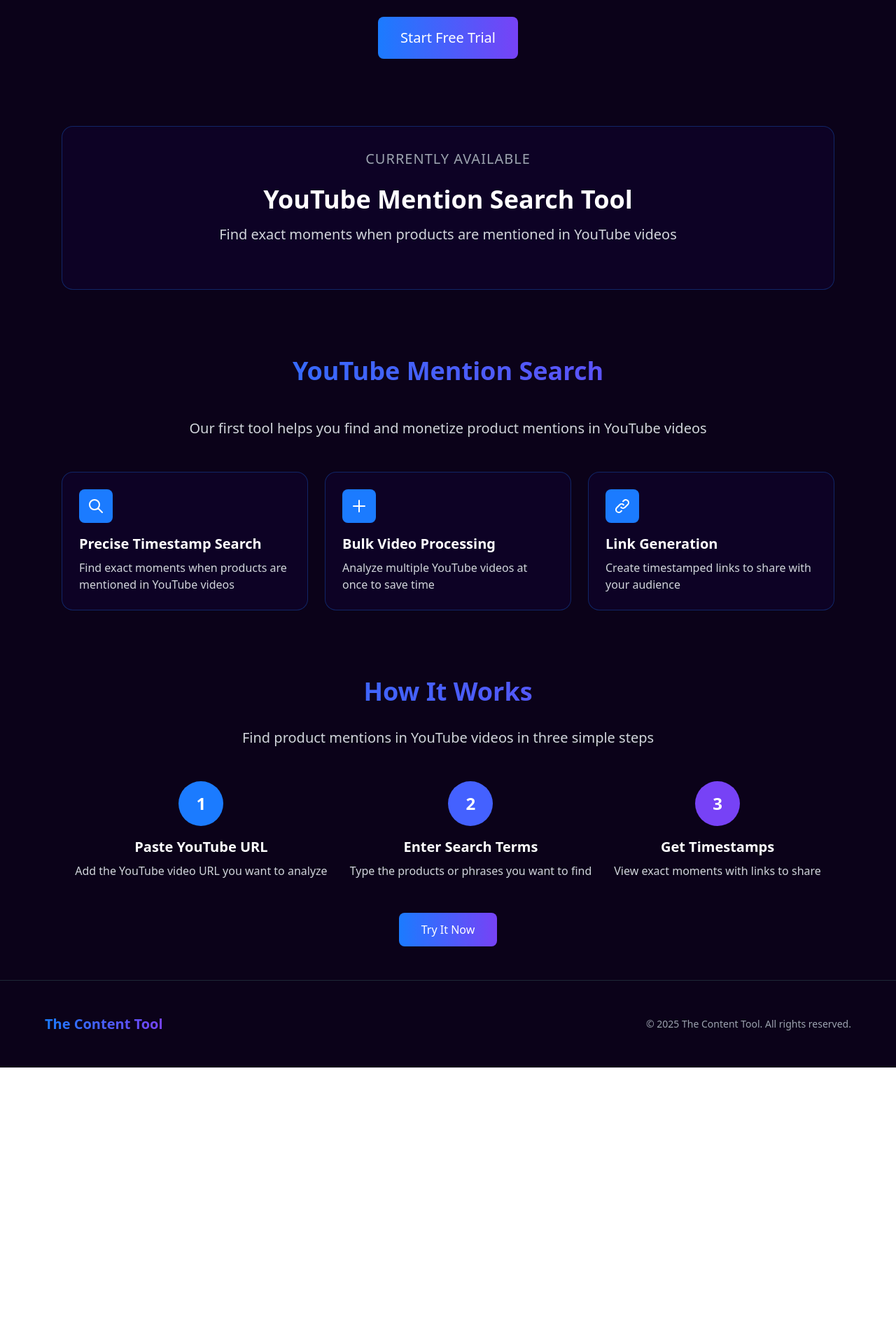
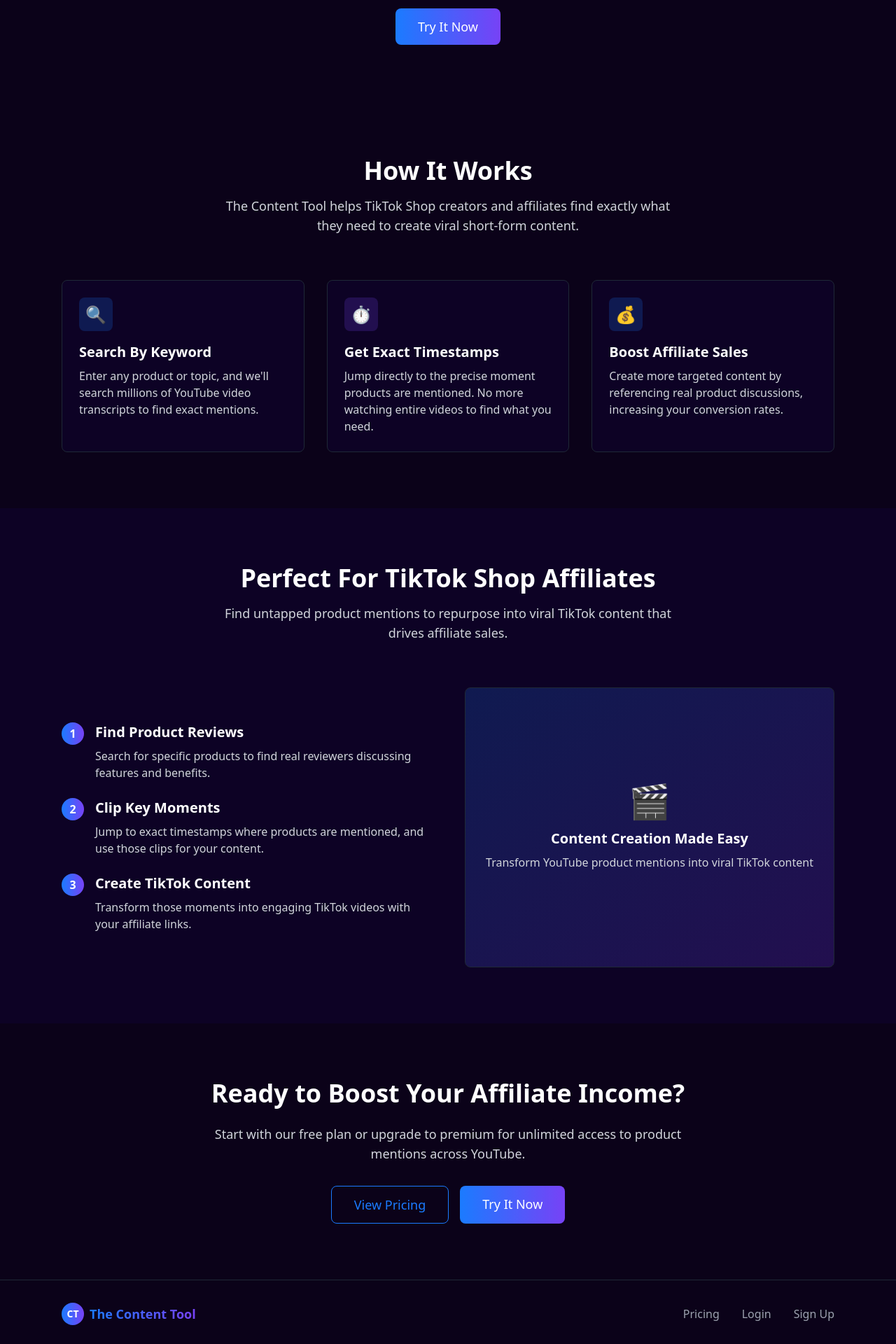
Before and after one commit to Crevista/Tiktok-affiliate-search, a Next.js app: page / in a window 1280 px wide. Shown: the part 420-2340 px from the top of the page at 70% size. Before the commit the page ends 1945 px from the top, so only its background shows below. Built offline with nearby package versions, Linux system fonts and the light colour scheme; no server answers.

Commit message:
Update home.js

```diff
--- a/app/home.js
+++ b/app/home.js
@@ -1,14 +1,16 @@
 "use client";
 
-import { useState } from 'react';
+import { useSession } from 'next-auth/react';
 import Link from 'next/link';
 import Image from 'next/image';
 
 export default function Home() {
+  const { data: session } = useSession();
+
   return (
-    <div className="min-h-screen bg-[#0B0219] text-white">
-      {/* Navigation Bar */}
-      <nav className="flex justify-between items-center p-6">
+    <div className="bg-[#0B0219] min-h-screen">
+      {/* Navigation */}
+      <nav className="max-w-6xl mx-auto flex justify-between items-center p-6">
         <Link href="/" className="flex items-center">
           <div className="w-10 h-10 mr-2 rounded-full bg-gradient-to-r from-[#1B7BFF] to-[#7742F6] flex items-center justify-center">
             <span className="text-xl font-bold text-white">CT</span>
@@ -18,169 +20,212 @@ export default function Home() {
           </span>
         </Link>
         <div className="flex gap-4">
-          <Link href="/login">
-            <button className="px-4 py-2 text-white hover:text-gray-200">
+          {session ? (
+            <>
+              <Link href="/account" className="px-4 py-2 text-white hover:text-gray-200">
+                Account
+              </Link>
+              <Link href="/search" className="px-6 py-2 border border-white/20 text-white rounded-lg hover:bg-white/5">
+                Search
+              </Link>
+            </>
+          ) : (
+            <>
+              <Link href="/login" className="px-4 py-2 text-white hover:text-gray-200">
                 Login
-            </button>
               </Link>
-          <Link href="/signup">
-            <button className="px-6 py-2 bg-gradient-to-r from-[#1B7BFF] to-[#7742F6] rounded-lg hover:opacity-90 transition">
+              <Link href="/signup" className="px-6 py-2 bg-gradient-to-r from-[#1B7BFF] to-[#7742F6] rounded-lg hover:opacity-90 transition text-white">
                 Sign Up
-            </button>
               </Link>
+            </>
+          )}
         </div>
       </nav>
 
       {/* Hero Section */}
-      <section className="px-6 py-12 max-w-6xl mx-auto text-center">
-        <h1 className="text-5xl md:text-6xl font-bold mb-6">
-          <span className="bg-gradient-to-r from-[#1B7BFF] to-[#7742F6] text-transparent bg-clip-text">
-            Smart Tools
-          </span>{" "}
-          for<br />
-          TikTok Affiliates<br />
-          and Content Creators
+      <div className="max-w-6xl mx-auto px-6 py-20 text-center">
+        <h1 className="text-5xl md:text-6xl font-bold text-white mb-6">
+          Find <span className="text-transparent bg-clip-text bg-gradient-to-r from-[#1B7BFF] to-[#7742F6]">Exact Moments</span> Products Are Mentioned
         </h1>
-        <p className="text-xl md:text-2xl text-gray-300 mb-10 max-w-3xl mx-auto">
-          Save time, create better content, and maximize your affiliate revenue with our suite of specialized creator tools.
+        <p className="text-xl text-gray-300 max-w-3xl mx-auto mb-8">
+          Discover precisely when products are mentioned in YouTube videos. Create better affiliate content with timestamped links directly to product mentions.
         </p>
-        <Link href="/signup">
-          <button className="px-8 py-4 text-xl bg-gradient-to-r from-[#1B7BFF] to-[#7742F6] rounded-lg hover:opacity-90 transition">
-            Start Free Trial
-          </button>
+
+        {/* Main CTA - If logged in, go to search, otherwise go to login with redirect */}
+        <Link
+          href={session ? "/search" : "/login?redirect=search"}
+          className="mt-8 px-8 py-3 bg-gradient-to-r from-[#1B7BFF] to-[#7742F6] text-white rounded-lg hover:opacity-90 transition text-lg font-medium inline-block"
+        >
+          Try It Now
         </Link>
-      </section>
+      </div>
 
-      {/* Currently Available Section */}
-      <section className="px-6 py-12 max-w-6xl mx-auto">
-        <div className="border border-[#1B7BFF]/30 rounded-2xl p-8 bg-[#0D0225]">
-          <h2 className="text-xl text-center text-gray-400 uppercase tracking-wider mb-6">
-            Currently Available
-          </h2>
-          <h3 className="text-4xl font-bold text-center mb-4">
-            YouTube Mention Search Tool
-          </h3>
-          <p className="text-xl text-center text-gray-300 mb-8">
-            Find exact moments when products are mentioned in YouTube videos
+      {/* Feature Section */}
+      <div className="max-w-6xl mx-auto px-6 py-20">
+        <div className="text-center mb-16">
+          <h2 className="text-3xl md:text-4xl font-bold text-white mb-4">How It Works</h2>
+          <p className="text-lg text-gray-300 max-w-2xl mx-auto">
+            The Content Tool helps TikTok Shop creators and affiliates find exactly what they need to create viral short-form content.
           </p>
         </div>
-      </section>
 
-      {/* Features Section */}
-      <section className="px-6 py-12 max-w-6xl mx-auto">
-        <h2 className="text-4xl font-bold text-center mb-12 bg-gradient-to-r from-[#1B7BFF] to-[#7742F6] text-transparent bg-clip-text">
-          YouTube Mention Search
-        </h2>
-        <p className="text-xl text-center text-gray-300 mb-12">
-          Our first tool helps you find and monetize product mentions in YouTube videos
-        </p>
-
-        <div className="grid md:grid-cols-2 lg:grid-cols-3 gap-6">
+        <div className="grid md:grid-cols-3 gap-8">
           {/* Feature 1 */}
-          <div className="border border-[#1B7BFF]/30 rounded-2xl p-6 bg-[#0D0225]">
-            <div className="w-12 h-12 bg-[#1B7BFF] rounded-lg flex items-center justify-center mb-4">
-              <svg xmlns="http://www.w3.org/2000/svg" className="h-6 w-6 text-white" fill="none" viewBox="0 0 24 24" stroke="currentColor">
-                <path strokeLinecap="round" strokeLinejoin="round" strokeWidth={2} d="M21 21l-6-6m2-5a7 7 0 11-14 0 7 7 0 0114 0z" />
-              </svg>
+          <div className="bg-[#0D0225] p-6 rounded-lg border border-gray-800">
+            <div className="w-12 h-12 bg-[#1B7BFF]/20 rounded-lg flex items-center justify-center mb-4">
+              <span className="text-2xl">🔍</span>
             </div>
-            <h3 className="text-xl font-bold mb-2">Precise Timestamp Search</h3>
+            <h3 className="text-xl font-semibold text-white mb-2">Search By Keyword</h3>
             <p className="text-gray-300">
-              Find exact moments when products are mentioned in YouTube videos
+              Enter any product or topic, and we'll search millions of YouTube video transcripts to find exact mentions.
             </p>
           </div>
 
           {/* Feature 2 */}
-          <div className="border border-[#1B7BFF]/30 rounded-2xl p-6 bg-[#0D0225]">
-            <div className="w-12 h-12 bg-[#1B7BFF] rounded-lg flex items-center justify-center mb-4">
-              <svg xmlns="http://www.w3.org/2000/svg" className="h-6 w-6 text-white" fill="none" viewBox="0 0 24 24" stroke="currentColor">
-                <path strokeLinecap="round" strokeLinejoin="round" strokeWidth={2} d="M12 4v16m8-8H4" />
-              </svg>
+          <div className="bg-[#0D0225] p-6 rounded-lg border border-gray-800">
+            <div className="w-12 h-12 bg-[#7742F6]/20 rounded-lg flex items-center justify-center mb-4">
+              <span className="text-2xl">⏱️</span>
             </div>
-            <h3 className="text-xl font-bold mb-2">Bulk Video Processing</h3>
+            <h3 className="text-xl font-semibold text-white mb-2">Get Exact Timestamps</h3>
             <p className="text-gray-300">
-              Analyze multiple YouTube videos at once to save time
+              Jump directly to the precise moment products are mentioned. No more watching entire videos to find what you need.
             </p>
           </div>
 
           {/* Feature 3 */}
-          <div className="border border-[#1B7BFF]/30 rounded-2xl p-6 bg-[#0D0225]">
-            <div className="w-12 h-12 bg-[#1B7BFF] rounded-lg flex items-center justify-center mb-4">
-              <svg xmlns="http://www.w3.org/2000/svg" className="h-6 w-6 text-white" fill="none" viewBox="0 0 24 24" stroke="currentColor">
-                <path strokeLinecap="round" strokeLinejoin="round" strokeWidth={2} d="M13.828 10.172a4 4 0 00-5.656 0l-4 4a4 4 0 105.656 5.656l1.102-1.101" />
-                <path strokeLinecap="round" strokeLinejoin="round" strokeWidth={2} d="M10.172 13.828a4 4 0 005.656 0l4-4a4 4 0 00-5.656-5.656l-1.1 1.1" />
-              </svg>
+          <div className="bg-[#0D0225] p-6 rounded-lg border border-gray-800">
+            <div className="w-12 h-12 bg-[#1B7BFF]/20 rounded-lg flex items-center justify-center mb-4">
+              <span className="text-2xl">💰</span>
             </div>
-            <h3 className="text-xl font-bold mb-2">Link Generation</h3>
+            <h3 className="text-xl font-semibold text-white mb-2">Boost Affiliate Sales</h3>
             <p className="text-gray-300">
-              Create timestamped links to share with your audience
+              Create more targeted content by referencing real product discussions, increasing your conversion rates.
             </p>
           </div>
         </div>
-      </section>
+      </div>
 
-      {/* How It Works Section */}
-      <section className="px-6 py-12 max-w-6xl mx-auto">
-        <h2 className="text-4xl font-bold text-center mb-8 bg-gradient-to-r from-[#1B7BFF] to-[#7742F6] text-transparent bg-clip-text">
-          How It Works
-        </h2>
-        <p className="text-xl text-center text-gray-300 mb-12">
-          Find product mentions in YouTube videos in three simple steps
-        </p>
-
-        <div className="flex flex-col md:flex-row justify-center gap-8 mb-12">
-          {/* Step 1 */}
-          <div className="flex flex-col items-center">
-            <div className="w-16 h-16 rounded-full bg-[#1B7BFF] flex items-center justify-center text-2xl font-bold mb-4">
-              1
-            </div>
-            <h3 className="text-xl font-bold text-center mb-2">Paste YouTube URL</h3>
-            <p className="text-gray-300 text-center">
-              Add the YouTube video URL you want to analyze
+      {/* How It Helps Section */}
+      <div className="bg-[#0D0225] py-20">
+        <div className="max-w-6xl mx-auto px-6">
+          <div className="text-center mb-16">
+            <h2 className="text-3xl md:text-4xl font-bold text-white mb-4">Perfect For TikTok Shop Affiliates</h2>
+            <p className="text-lg text-gray-300 max-w-2xl mx-auto">
+              Find untapped product mentions to repurpose into viral TikTok content that drives affiliate sales.
             </p>
           </div>
 
-          {/* Step 2 */}
-          <div className="flex flex-col items-center">
-            <div className="w-16 h-16 rounded-full bg-[#4461FF] flex items-center justify-center text-2xl font-bold mb-4">
-              2
+          <div className="grid md:grid-cols-2 gap-12 items-center">
+            <div>
+              <ul className="space-y-6">
+                <li className="flex gap-4">
+                  <div className="flex-shrink-0 w-8 h-8 rounded-full bg-gradient-to-r from-[#1B7BFF] to-[#7742F6] flex items-center justify-center">
+                    <span className="text-white font-bold">1</span>
                   </div>
-            <h3 className="text-xl font-bold text-center mb-2">Enter Search Terms</h3>
-            <p className="text-gray-300 text-center">
-              Type the products or phrases you want to find
+                  <div>
+                    <h3 className="text-xl font-semibold text-white mb-2">Find Product Reviews</h3>
+                    <p className="text-gray-300">
+                      Search for specific products to find real reviewers discussing features and benefits.
                     </p>
                   </div>
+                </li>
 
-          {/* Step 3 */}
-          <div className="flex flex-col items-center">
-            <div className="w-16 h-16 rounded-full bg-[#7742F6] flex items-center justify-center text-2xl font-bold mb-4">
-              3
+                <li className="flex gap-4">
+                  <div className="flex-shrink-0 w-8 h-8 rounded-full bg-gradient-to-r from-[#1B7BFF] to-[#7742F6] flex items-center justify-center">
+                    <span className="text-white font-bold">2</span>
                   </div>
-            <h3 className="text-xl font-bold text-center mb-2">Get Timestamps</h3>
-            <p className="text-gray-300 text-center">
-              View exact moments with links to share
+                  <div>
+                    <h3 className="text-xl font-semibold text-white mb-2">Clip Key Moments</h3>
+                    <p className="text-gray-300">
+                      Jump to exact timestamps where products are mentioned, and use those clips for your content.
+                    </p>
+                  </div>
+                </li>
+
+                <li className="flex gap-4">
+                  <div className="flex-shrink-0 w-8 h-8 rounded-full bg-gradient-to-r from-[#1B7BFF] to-[#7742F6] flex items-center justify-center">
+                    <span className="text-white font-bold">3</span>
+                  </div>
+                  <div>
+                    <h3 className="text-xl font-semibold text-white mb-2">Create TikTok Content</h3>
+                    <p className="text-gray-300">
+                      Transform those moments into engaging TikTok videos with your affiliate links.
+                    </p>
+                  </div>
+                </li>
+              </ul>
+            </div>
+
+            <div className="relative h-[400px] rounded-lg overflow-hidden border border-gray-800">
+              {/* Placeholder for screenshot or illustration */}
+              <div className="absolute inset-0 bg-gradient-to-br from-[#1B7BFF]/20 to-[#7742F6]/20 flex items-center justify-center">
+                <div className="text-center p-6">
+                  <span className="text-5xl mb-4 block">🎬</span>
+                  <h3 className="text-xl font-bold text-white mb-2">Content Creation Made Easy</h3>
+                  <p className="text-gray-300">
+                    Transform YouTube product mentions into viral TikTok content
                   </p>
                 </div>
               </div>
+            </div>
+          </div>
+        </div>
+      </div>
 
-        <div className="text-center">
-          <Link href="/search">
-            <button className="px-8 py-3 bg-gradient-to-r from-[#1B7BFF] to-[#7742F6] rounded-lg hover:opacity-90 transition">
+      {/* Pricing CTA */}
+      <div className="max-w-4xl mx-auto px-6 py-20 text-center">
+        <h2 className="text-3xl md:text-4xl font-bold text-white mb-6">Ready to Boost Your Affiliate Income?</h2>
+        <p className="text-lg text-gray-300 max-w-2xl mx-auto mb-8">
+          Start with our free plan or upgrade to premium for unlimited access to product mentions across YouTube.
+        </p>
+
+        <div className="flex flex-col sm:flex-row justify-center gap-4">
+          <Link
+            href="/pricing"
+            className="px-8 py-3 bg-transparent border border-[#1B7BFF] text-[#1B7BFF] rounded-lg hover:bg-[#1B7BFF]/10 transition text-lg font-medium"
+          >
+            View Pricing
+          </Link>
+
+          <Link
+            href={session ? "/search" : "/login?redirect=search"}
+            className="px-8 py-3 bg-gradient-to-r from-[#1B7BFF] to-[#7742F6] text-white rounded-lg hover:opacity-90 transition text-lg font-medium"
+          >
             Try It Now
-            </button>
           </Link>
         </div>
-      </section>
+      </div>
 
       {/* Footer */}
-      <footer className="px-6 py-12 border-t border-gray-800">
-        <div className="max-w-6xl mx-auto flex flex-col md:flex-row justify-between items-center">
+      <footer className="border-t border-gray-800 py-8">
+        <div className="max-w-6xl mx-auto px-6">
+          <div className="flex flex-col md:flex-row justify-between items-center">
             <div className="flex items-center mb-4 md:mb-0">
-            <span className="text-xl font-bold bg-gradient-to-r from-[#1B7BFF] to-[#7742F6] text-transparent bg-clip-text">
+              <div className="w-8 h-8 mr-2 rounded-full bg-gradient-to-r from-[#1B7BFF] to-[#7742F6] flex items-center justify-center">
+                <span className="text-sm font-bold text-white">CT</span>
+              </div>
+              <span className="text-lg font-bold bg-gradient-to-r from-[#1B7BFF] to-[#7742F6] text-transparent bg-clip-text">
                 The Content Tool
               </span>
             </div>
-          <div className="text-gray-400 text-sm">
+
+            <div className="flex gap-8">
+              <Link href="/pricing" className="text-gray-400 hover:text-white">
+                Pricing
+              </Link>
+              <Link href="/login" className="text-gray-400 hover:text-white">
+                Login
+              </Link>
+              <Link href="/signup" className="text-gray-400 hover:text-white">
+                Sign Up
+              </Link>
+            </div>
+          </div>
+
+          <div className="text-center mt-8">
+            <p className="text-gray-500 text-sm">
               © {new Date().getFullYear()} The Content Tool. All rights reserved.
+            </p>
           </div>
         </div>
       </footer>
```
Lines whose indentation alone changed are shown as unchanged.
